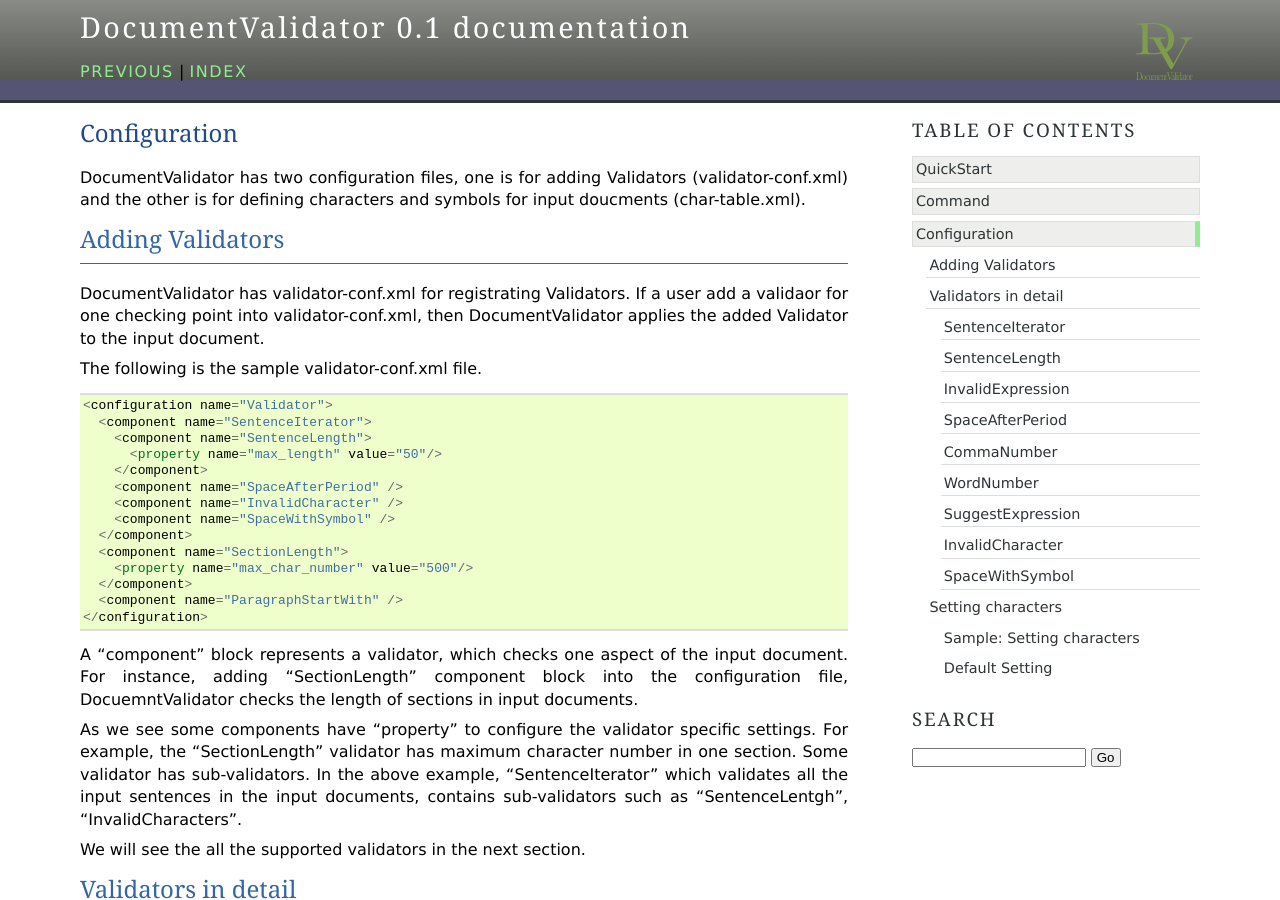
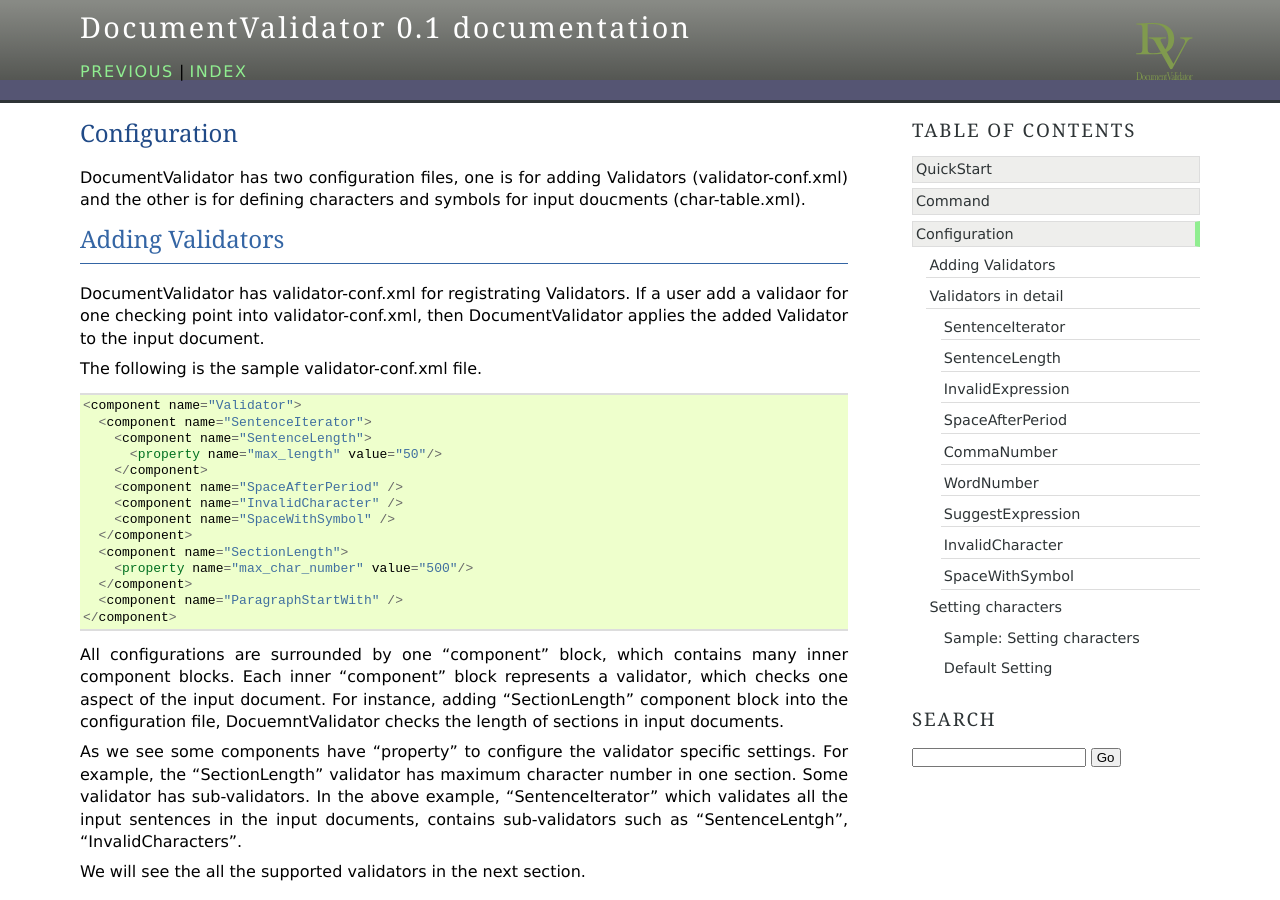
Before and after one commit to redpen-cc/redpen-doc, a Sphinx documentation site: the page built from source/configuration.rst, in a window 1280 px wide and 900 px high. Built offline with Sphinx 7.4.7, drawn with Linux system fonts in a browser that asks for light colours.

Commit message:
Replace configuration blocks in validator configuraion into component

```diff
--- a/source/configuration.rst
+++ b/source/configuration.rst
@@ -12,7 +12,7 @@
 
 ::
 
-  <configuration name="Validator">
+  <component name="Validator">
     <component name="SentenceIterator">
       <component name="SentenceLength">
         <property name="max_length" value="50"/>
@@ -25,9 +25,9 @@
       <property name="max_char_number" value="500"/>
     </component>
     <component name="ParagraphStartWith" />
-  </configuration>
+  </component>
 
-A "component" block represents a validator, which checks one aspect of the input document. For instance, adding "SectionLength" component block into the configuration file, DocuemntValidator checks the length of sections in input documents.
+All configurations are surrounded by one "component" block, which contains many inner component blocks. Each inner "component" block represents a validator, which checks one aspect of the input document. For instance, adding "SectionLength" component block into the configuration file, DocuemntValidator checks the length of sections in input documents.
 
 As we see some components have "property" to configure the validator specific settings. For example, the "SectionLength" validator has maximum character number in one section. Some validator has sub-validators. In the above example, "SentenceIterator" which validates all the input sentences in the input documents, contains sub-validators such as "SentenceLentgh", "InvalidCharacters".
 
```
